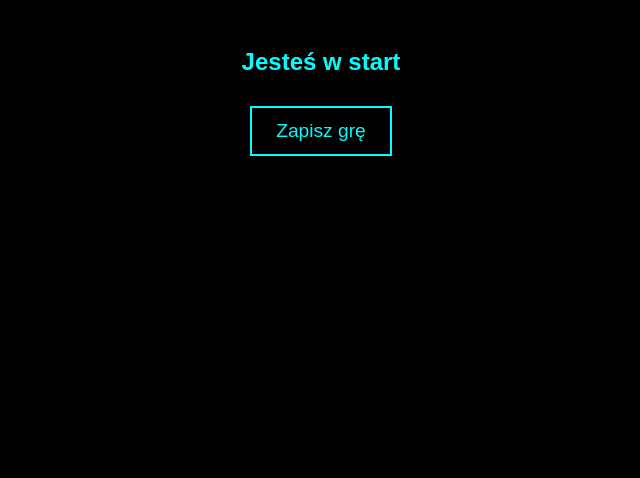
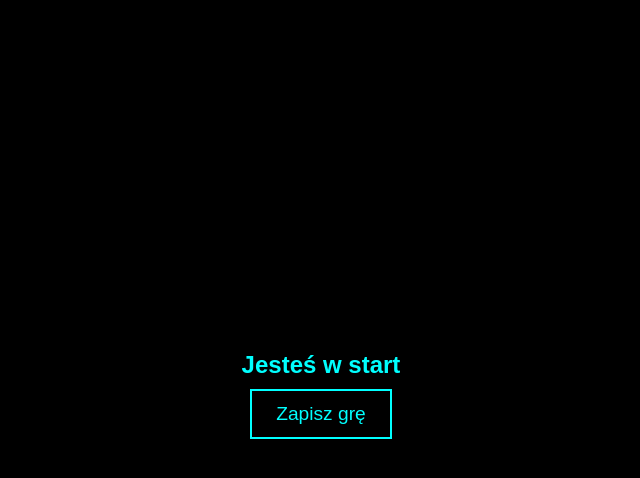
Before and after one commit to papryk1/Cyberpunk, a plain HTML site: page index.html in a window 1280 px wide. Both pictures are taken after a click on the button "Nowa Gra". Shown: the whole page, without its empty margins (319-959 px from the left). Drawn offline with Linux system fonts and the light colour scheme.

Commit message:
Add files via upload

```diff
--- a/index.html
+++ b/index.html
@@ -2,7 +2,7 @@
 <html lang="pl">
 <head>
     <meta charset="UTF-8">
-    <meta name="viewport" content="width=device-width, initial-scale=1.0">
+    <meta name="viewport" content="width=device-width, initial-scale=1.0, user-scalable=no, minimum-scale=1.0, maximum-scale=1.0">
     <title>Cyberpunk RPG</title>
     <link rel="stylesheet" href="style.css">
     <script defer src="script.js"></script>
@@ -13,7 +13,7 @@
         <img src="images/menu_background.png" class="menu-bg">
         <div class="menu-buttons">
             <button onclick="startCharacterCreation()">Stwórz postać</button>
-            <button onclick="startGame()">Nowa Gra</button>
+            <button onclick="resetGame()">Nowa Gra</button>
             <button onclick="loadGame()">Wczytaj Grę</button>
             <button onclick="showSettings()">Ustawienia</button>
         </div>
--- a/script.js
+++ b/script.js
@@ -1,4 +1,4 @@
-const player = {
+const defaultPlayer = {
     health: 100,
     attackPower: 10,
     defense: 5,
@@ -6,21 +6,29 @@ const player = {
     location: "start"
 };
 
+let player = { ...defaultPlayer };
+
 const enemy = {
     health: 50,
     attackPower: 8,
     defense: 3
 };
 
+function resetGame() {
+    localStorage.removeItem("playerData");
+    player = { ...defaultPlayer };
+    startGame();
+}
+
 function startGame() {
     document.querySelector('.menu').style.display = 'none';
-    document.querySelector('.game-screen').style.display = 'block';
+    document.querySelector('.game-screen').style.display = 'flex';
     loadStory(player.location);
 }
 
 function startCombat() {
     document.querySelector('.game-screen').style.display = 'none';
-    document.querySelector('.combat-screen').style.display = 'block';
+    document.querySelector('.combat-screen').style.display = 'flex';
     document.getElementById("combat-log").innerText = "Spotkałeś przeciwnika!";
 }
 
@@ -40,7 +48,7 @@ function attack() {
         player.location = "victory";
         saveGame();
         document.querySelector('.combat-screen').style.display = 'none';
-        document.querySelector('.game-screen').style.display = 'block';
+        document.querySelector('.game-screen').style.display = 'flex';
         loadStory("victory");
     } else if (player.health <= 0) {
         document.getElementById("combat-log").innerText += "\nZginąłeś!";
@@ -55,7 +63,7 @@ function saveGame() {
 function loadGame() {
     let savedData = localStorage.getItem("playerData");
     if (savedData) {
-        Object.assign(player, JSON.parse(savedData));
+        player = JSON.parse(savedData);
         startGame();
         alert("Gra wczytana!");
     } else {
--- a/style.css
+++ b/style.css
@@ -1,17 +1,34 @@
-body {
+* {
+    margin: 0;
+    padding: 0;
+    box-sizing: border-box;
+    overflow: hidden;
+}
+
+html, body {
     font-family: Arial, sans-serif;
     background-color: black;
     color: cyan;
     text-align: center;
-}
-.menu {
-    position: relative;
+    width: 100vw;
     height: 100vh;
     display: flex;
     flex-direction: column;
+    justify-content: center;
     align-items: center;
+    overflow: hidden;
+}
+
+.menu, .game-screen, .combat-screen {
+    position: absolute;
+    width: 100%;
+    height: 100%;
+    display: flex;
+    flex-direction: column;
     justify-content: center;
+    align-items: center;
 }
+
 .menu-bg {
     position: absolute;
     width: 100%;
@@ -20,9 +37,11 @@ body {
     z-index: -1;
     opacity: 0.7;
 }
+
 .menu-buttons {
     z-index: 1;
 }
+
 button {
     background: none;
     border: 2px solid cyan;
@@ -32,7 +51,10 @@ button {
     cursor: pointer;
     font-size: 1.2em;
 }
-.game-screen, .combat-screen {
-    padding: 20px;
-    display: none;
+
+@media (max-width: 768px) {
+    button {
+        font-size: 1em;
+        padding: 10px 20px;
+    }
 }
```
